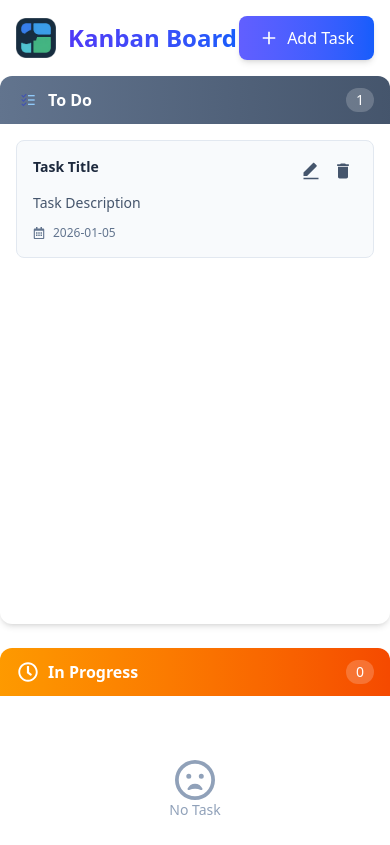
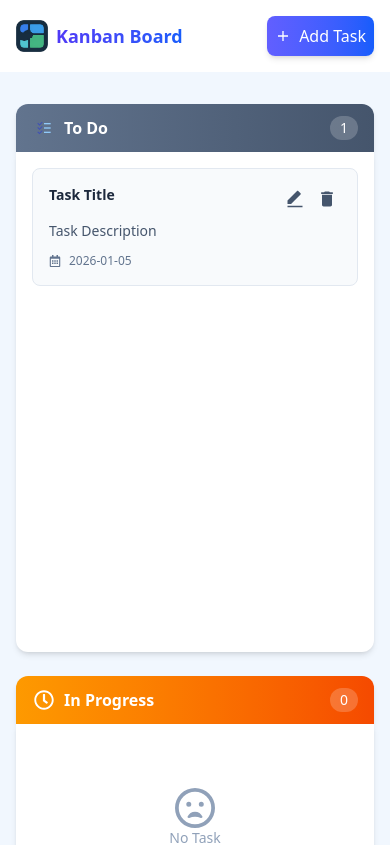
Before and after one commit to AbhinavShrivastav12/kanban-board, a React (Vite) app: page / in a window 390 px wide. Shown: the top 845 px of the page. Built offline with nearby package versions, Linux system fonts and the light colour scheme.

Commit message:
minor changes

```diff
--- a/src/App.jsx
+++ b/src/App.jsx
@@ -7,11 +7,15 @@ export default function App() {
     return (
         <div>
             <Navbar />
-            <div className="grid grid-cols-1 md:grid-cols-3 gap-6">
+            <div className="flex-1 w-full px-4 py-8 bg-[#f1f7fe]">
+             <div className="max-w-7xl mx-auto">
+               <div className="grid grid-cols-1 md:grid-cols-3 gap-6">
               <TodoCard />
               <InProgressCard />
               <DoneCard />
             </div>
+            </div>
+             </div>
         </div>
     );
 }
--- a/src/components/Buttons/AddtaskButton.jsx
+++ b/src/components/Buttons/AddtaskButton.jsx
@@ -2,8 +2,8 @@ import { IoMdAdd } from "react-icons/io";
 
 export default function AddtaskButton() {
     return (
-        <button className="flex items-center gap-2 px-5 py-2.5 bg-gradient-to-r from-indigo-500 to-blue-600 text-white rounded-lg hover:from-indigo-700 hover:to-blue-700 transition-all duration-200 shadow-md hover:shadow-lg whitespace-nowrap cursor-pointer">
+        <button className="flex items-center gap-2 px-2 md:px-5 py-2 md:py-2.5 bg-gradient-to-r from-indigo-500 to-blue-600 text-white rounded-lg hover:from-indigo-700 hover:to-blue-700 transition-all duration-200 shadow-md hover:shadow-lg whitespace-nowrap cursor-pointer">
             <i>
-            <IoMdAdd className="size-5" /></i> <span className="font-medium">Add Task</span></button>
+            <IoMdAdd className="size-4 md:size-5" /></i> <span className="font-normal md:font-medium">Add Task</span></button>
     );
 }
--- a/src/components/Navbar.jsx
+++ b/src/components/Navbar.jsx
@@ -3,9 +3,9 @@ import AddtaskButton from "./Buttons/AddtaskButton";
 const Navbar = () => {
     return (
         <div className="max-w-7xl mx-auto px-4 py-4 flex items-center justify-between">
-           <div className="flex items-center gap-3">
-            <img src="/Logo.png" alt="Logo" className="size-10" />
-            <h1 className="text-2xl font-bold bg-gradient-to-r from-indigo-600 to-blue-600 bg-clip-text text-transparent">Kanban Board</h1>
+           <div className="flex items-center gap-2 md:gap-3">
+            <img src="/Logo.png" alt="Logo" className="size-8 md:size-10" />
+            <h1 className="text-lg md:text-2xl font-bold bg-gradient-to-r from-indigo-600 to-blue-600 bg-clip-text text-transparent">Kanban Board</h1>
            </div>
            <AddtaskButton />
         </div>
```
